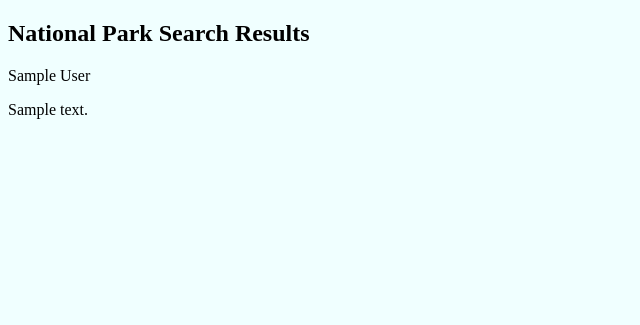
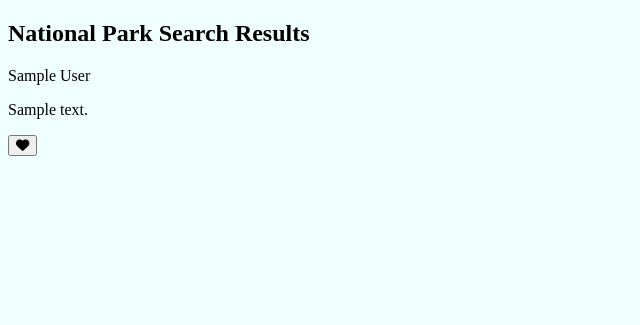
Before and after one commit to mmrice22/hb-final-project, a Flask app: page /parks/search in a window 1280 px wide. Shown: the top 325 px of the page, without its empty margins (0-640 px from the left). Run offline with Flask 2, Linux system fonts and the light colour scheme; tables that the repository leaves empty hold one stand-in row (values such as "Sample post"); a database or web service that is not in the repository returns one stand-in record (values such as "Sample title"); data that the repository does not hold is empty; some libraries are stand-ins or nearby versions.

Commit message:
added heart icon from font awesome as a button to favorite parks

```diff
--- a/templates/base.html
+++ b/templates/base.html
@@ -7,6 +7,10 @@
     <script
       src="https://code.jquery.com/jquery-3.6.0.js"
       integrity="sha256-H+K7U5CnXl1h5ywQfKtSj8PCmoN9aaq30gDh27Xc0jk="
+      crossorigin="anonymous"
+    ></script>
+    <script
+      src="https://kit.fontawesome.com/a628211a57.js"
       crossorigin="anonymous"
     ></script>
     <link rel="stylesheet" href="/static/styles.css" />
--- a/templates/search-results.html
+++ b/templates/search-results.html
@@ -9,6 +9,7 @@ body %}
       <div class="parks-container">
         <p class="park-name">{{park.fullName}}</p>
         <p class="park-description">{{park.description}}</p>
+        <button><i class="fas fa-heart"></i></button>
       </div>
       {% endfor %}
     </div>
```
